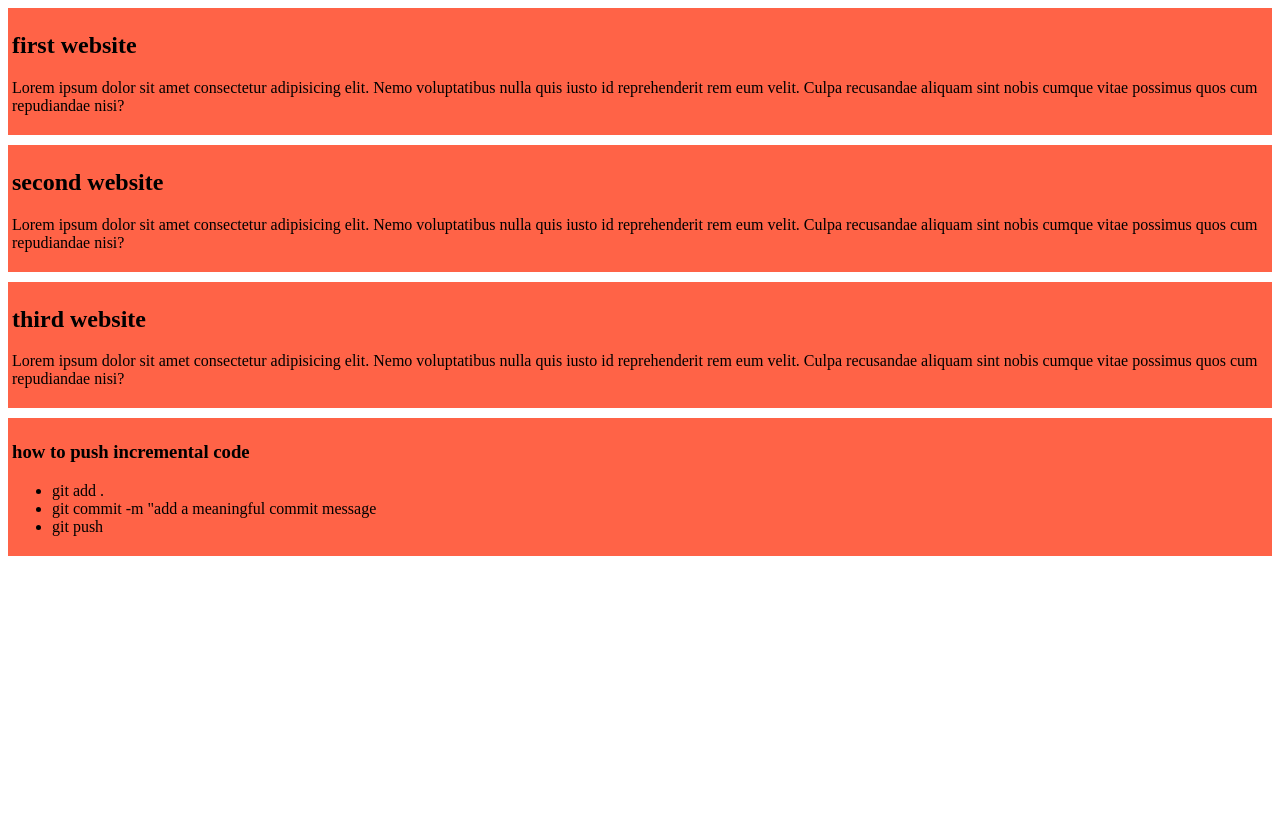
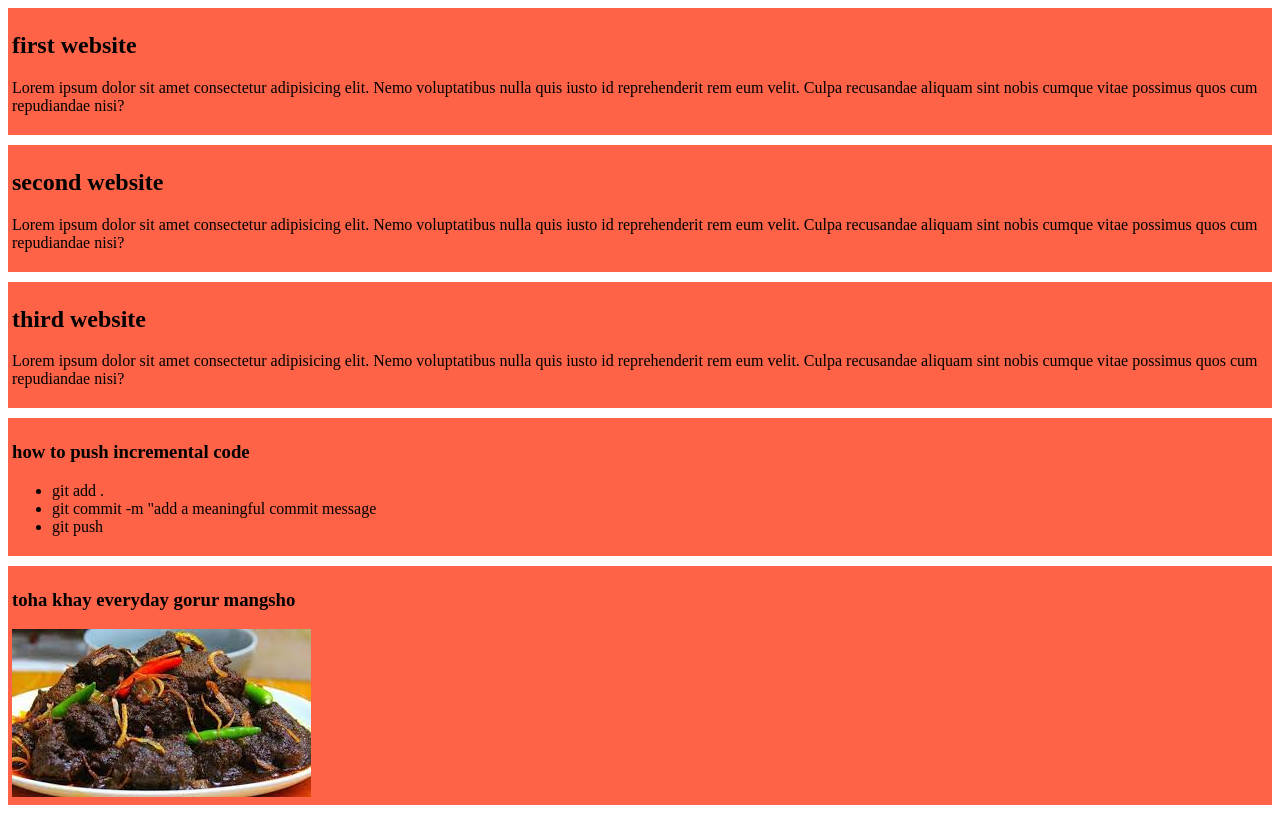
Before and after one commit to toha245/my-simple-website, a plain HTML site: page index.html in a window 1280 px wide. Drawn offline with Linux system fonts and the light colour scheme.

Commit message:
added a picture

```diff
--- a/index.html
+++ b/index.html
@@ -28,5 +28,9 @@
             <li>git push</li>
         </ul>
     </div>
+    <div>
+        <h3>toha khay everyday gorur mangsho</h3>
+        <img src="images/Untitled.jpg" alt="">
+    </div>
 </body>
 </html>
```
Also changed, not shown: images/Untitled.jpg (added).
